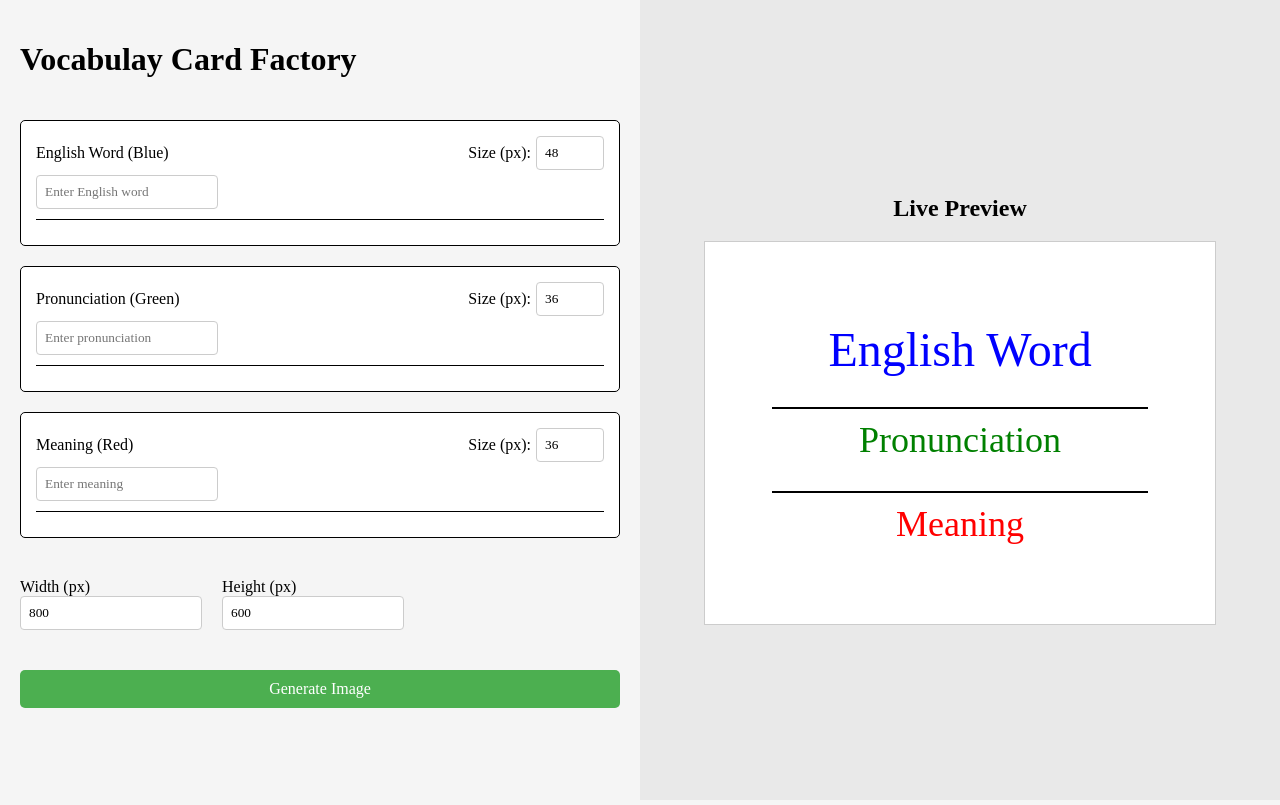
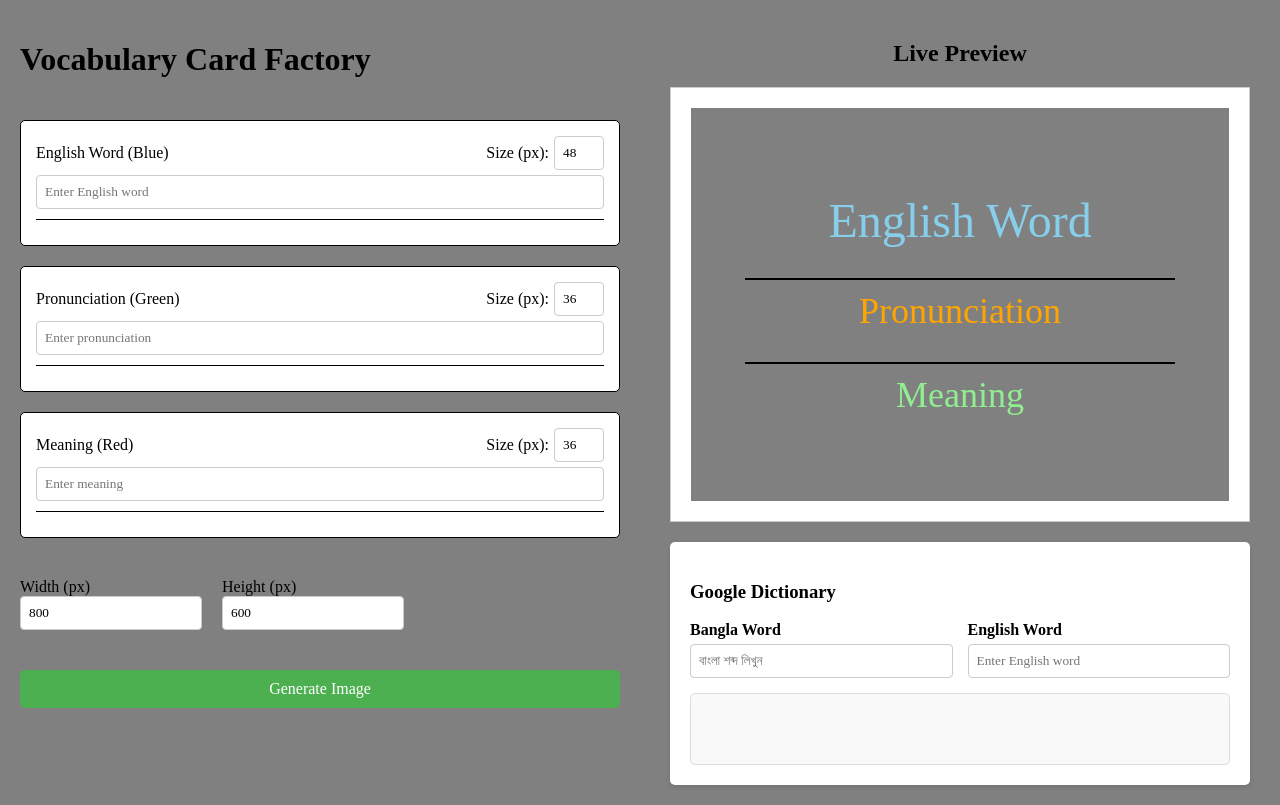
Before and after one commit to Uddesho-Vinno/VocabulayCardFactory, a plain HTML site: page index.html in a window 1280 px wide. Drawn offline with Linux system fonts and the light colour scheme; a web font is replaced by a local one.

Commit message:
Grey Version, Font Size Control With Live Google Translate,

```diff
--- a/index.html
+++ b/index.html
@@ -3,7 +3,7 @@
 <head>
     <meta charset="UTF-8">
     <meta name="viewport" content="width=device-width, initial-scale=1.0">
-    <title>Vocabulay Card Factory</title>
+    <title>Vocabulary Card Factory with Google Dictionary</title>
     <link href="https://fonts.googleapis.com/css2?family=Tiro+Bangla&display=swap" rel="stylesheet">
     <style>
         body {
@@ -11,24 +11,30 @@
             margin: 0;
             padding: 0;
             display: flex;
-            height: 100vh;
-            background-color: #f5f5f5;
+            flex-direction: column;
+            min-height: 100vh;
+            background-color: grey;
+        }
+
+        .main-content {
+            display: flex;
+            flex: 1;
         }
 
         .input-section {
             width: 50%;
             padding: 20px;
             overflow-y: auto;
+            background-color: grey;
         }
 
         .preview-section {
             width: 50%;
             padding: 20px;
-            background-color: #e9e9e9;
+            background-color: grey;
             display: flex;
             flex-direction: column;
             align-items: center;
-            justify-content: center;
         }
 
         .container {
@@ -66,7 +72,7 @@
         }
 
         #pronunciation {
-            color: green;
+            color: rgb(32, 163, 32);
         }
 
         #meaning {
@@ -109,7 +115,7 @@
         }
 
         #card-preview {
-            width: 90%;
+            width: 100%;
             aspect-ratio: 4/3;
             background-color: white;
             border: 1px solid #ccc;
@@ -119,30 +125,70 @@
             align-items: center;
             padding: 20px;
             box-sizing: border-box;
+            margin-bottom: 20px;
+            max-width: 100%;
         }
 
-        input, select {
+        input, select, textarea {
             font-family: 'Tiro Bangla', serif;
             padding: 8px;
             border: 1px solid #ccc;
             border-radius: 4px;
+            width: 100%;
+            box-sizing: border-box;
+        }
+
+        .dictionary-container {
+            width: 90%;
+            background-color: white;
+            padding: 20px;
+            border-radius: 5px;
+            box-shadow: 0 2px 5px rgba(0,0,0,0.1);
+        }
+
+        .dictionary-boxes {
+            display: flex;
+            gap: 15px;
+            margin-bottom: 15px;
+        }
+
+        .dictionary-box {
+            flex: 1;
+        }
+
+        .dictionary-box label {
+            display: block;
+            margin-bottom: 5px;
+            font-weight: bold;
+        }
+
+        .dictionary-result {
+            margin-top: 15px;
+            padding: 10px;
+            border: 1px solid #ddd;
+            border-radius: 5px;
+            min-height: 50px;
+            background-color: #f9f9f9;
         }
 
         @media (max-width: 768px) {
-            body {
+            .main-content {
                 flex-direction: column;
-                height: auto;
             }
             .input-section, .preview-section {
                 width: 100%;
+            }
+            .dictionary-boxes {
+                flex-direction: column;
             }
         }
     </style>
 </head>
 <body>
+    <div class="main-content">
         <div class="input-section">
             <div class="container">
-            <h1>Vocabulay Card Factory</h1>
+                <h1>Vocabulary Card Factory</h1>
 
                 <div class="input-box">
                     <div class="input-header">
@@ -199,11 +245,83 @@
         <div class="preview-section">
             <h2>Live Preview</h2>
             <div id="card-preview"></div>
+
+            <div class="dictionary-container">
+                <h3>Google Dictionary</h3>
+                <div class="dictionary-boxes">
+                    <div class="dictionary-box">
+                        <label for="bn-word">Bangla Word</label>
+                        <input type="text" id="bn-word" placeholder="বাংলা শব্দ লিখুন">
+                    </div>
+                    <div class="dictionary-box">
+                        <label for="en-word">English Word</label>
+                        <input type="text" id="en-word" placeholder="Enter English word">
+                    </div>
+                </div>
+                <div class="dictionary-result" id="dictionary-result"></div>
+            </div>
+        </div>
     </div>
 
     <script src="https://html2canvas.hertzen.com/dist/html2canvas.min.js"></script>
     <script>
-        // Get all input elements
+        // Google Dictionary API integration
+        const bnInput = document.getElementById('bn-word');
+        const enInput = document.getElementById('en-word');
+        const resultDiv = document.getElementById('dictionary-result');
+
+        // Debounce function to limit API calls
+        function debounce(func, timeout = 500){
+            let timer;
+            return (...args) => {
+                clearTimeout(timer);
+                timer = setTimeout(() => { func.apply(this, args); }, timeout);
+            };
+        }
+
+        // Translate function using Google API
+        async function translateText(text, targetLang) {
+            try {
+                const response = await fetch(`https://translate.googleapis.com/translate_a/single?client=gtx&sl=auto&tl=${targetLang}&dt=t&q=${encodeURIComponent(text)}`);
+                const data = await response.json();
+                return data[0][0][0];
+            } catch (error) {
+                console.error("Translation error:", error);
+                return "Translation failed";
+            }
+        }
+
+        // Handle Bangla input
+        bnInput.addEventListener('input', debounce(async (e) => {
+            if(bnInput.value.trim() === "") {
+                enInput.value = "";
+                resultDiv.textContent = "";
+                return;
+            }
+
+            if(bnInput.value) {
+                const translation = await translateText(bnInput.value, 'en');
+                enInput.value = translation;
+                resultDiv.textContent = ` ${bnInput.value} → ${translation}`;
+            }
+        }));
+
+        // Handle English input
+        enInput.addEventListener('input', debounce(async (e) => {
+            if(enInput.value.trim() === "") {
+                bnInput.value = "";
+                resultDiv.textContent = "";
+                return;
+            }
+
+            if(enInput.value) {
+                const translation = await translateText(enInput.value, 'bn');
+                bnInput.value = translation;
+                resultDiv.textContent = ` ${enInput.value} →  ${translation}`;
+            }
+        }));
+
+        // Card preview functionality
         const inputs = [
             document.getElementById('english-word'),
             document.getElementById('pronunciation'),
@@ -215,13 +333,9 @@
             document.getElementById('meaning-size')
         ];
 
-        // Update preview when any input changes
         inputs.forEach(input => {
             input.addEventListener('input', updatePreview);
         });
-
-        // Initial preview update
-        updatePreview();
 
         function updatePreview() {
             const width = document.getElementById('width').value;
@@ -231,60 +345,72 @@
             const pronunciation = document.getElementById('pronunciation').value || "Pronunciation";
             const meaning = document.getElementById('meaning').value || "Meaning";
 
-            // Get font sizes
             const wordSize = document.getElementById('word-size').value;
             const pronunciationSize = document.getElementById('pronunciation-size').value;
             const meaningSize = document.getElementById('meaning-size').value;
 
             const preview = document.getElementById('card-preview');
-            preview.style.width = `${Math.min(width, window.innerWidth * 0.4)}px`;
+            const dictionaryContainer = document.querySelector('.dictionary-container');
+
+            // Set preview width to match dictionary container width
+            preview.style.width = '100%';
+            preview.style.maxWidth = dictionaryContainer.offsetWidth + 'px';
             preview.style.aspectRatio = `${width}/${height}`;
 
             preview.innerHTML = `
-                <div style="width: 100%; height: 100%; display: flex; flex-direction: column; justify-content: center; align-items: center; background-color: white;">
-                    <div style="color: blue; font-size: ${wordSize}px; margin-bottom: 20px; text-align: center;">${englishWord}</div>
+                <div style="width: 100%; height: 100%; display: flex; flex-direction: column; justify-content: center; align-items: center; background-color: grey;">
+                    <div style="color: skyblue; font-size: ${wordSize}px; margin-bottom: 20px; text-align: center;">${englishWord}</div>
                     <div style="width: 80%; height: 2px; background-color: black; margin: 10px 0;"></div>
-                    <div style="color: green; font-size: ${pronunciationSize}px; margin-bottom: 20px; text-align: center;">${pronunciation}</div>
+                    <div style="color: orange; font-size: ${pronunciationSize}px; margin-bottom: 20px; text-align: center;">${pronunciation}</div>
                     <div style="width: 80%; height: 2px; background-color: black; margin: 10px 0;"></div>
-                    <div style="color: red; font-size: ${meaningSize}px; text-align: center;">${meaning}</div>
+                    <div style="color: lightgreen; font-size: ${meaningSize}px; text-align: center;">${meaning}</div>
                 </div>
             `;
         }
+
+        // Initialize preview on load
+        document.addEventListener('DOMContentLoaded', function() {
+            updatePreview();
+        });
+
+        window.addEventListener('resize', function() {
+            const preview = document.getElementById('card-preview');
+            const dictionaryContainer = document.querySelector('.dictionary-container');
+            preview.style.maxWidth = dictionaryContainer.offsetWidth + 'px';
+            updatePreview();
+        });
 
         document.getElementById('generate-btn').addEventListener('click', function() {
             const width = document.getElementById('width').value;
             const height = document.getElementById('height').value;
 
-            const englishWord = document.getElementById('english-word').value;
-            const pronunciation = document.getElementById('pronunciation').value;
-            const meaning = document.getElementById('meaning').value;
+            const englishWord = document.getElementById('english-word').value || "English Word";
+            const pronunciation = document.getElementById('pronunciation').value || "Pronunciation";
+            const meaning = document.getElementById('meaning').value || "Meaning";
 
-            // Get font sizes
             const wordSize = document.getElementById('word-size').value;
             const pronunciationSize = document.getElementById('pronunciation-size').value;
             const meaningSize = document.getElementById('meaning-size').value;
 
-            // Create a temporary div for capturing
             const tempDiv = document.createElement('div');
             tempDiv.style.width = `${width}px`;
             tempDiv.style.height = `${height}px`;
             tempDiv.style.padding = '20px';
             tempDiv.style.position = 'absolute';
             tempDiv.style.left = '-9999px';
-            tempDiv.style.backgroundColor = 'white';
+            tempDiv.style.backgroundColor = 'grey';
             document.body.appendChild(tempDiv);
 
             tempDiv.innerHTML = `
-                <div style="width: 100%; height: 100%; display: flex; flex-direction: column; justify-content: center; align-items: center; background-color: white;">
-                    <div style="color: blue; font-size: ${wordSize}px; margin-bottom: 20px; text-align: center;">${englishWord}</div>
+                <div style="width: 100%; height: 100%; display: flex; flex-direction: column; justify-content: center; align-items: center; background-color: grey;">
+                    <div style="color: skyblue; font-size: ${wordSize}px; margin-bottom: 20px; text-align: center;">${englishWord}</div>
                     <div style="width: 80%; height: 2px; background-color: black; margin: 10px 0;"></div>
-                    <div style="color: green; font-size: ${pronunciationSize}px; margin-bottom: 20px; text-align: center;">${pronunciation}</div>
+                    <div style="color: orange; font-size: ${pronunciationSize}px; margin-bottom: 20px; text-align: center;">${pronunciation}</div>
                     <div style="width: 80%; height: 2px; background-color: black; margin: 10px 0;"></div>
-                    <div style="color: red; font-size: ${meaningSize}px; text-align: center;">${meaning}</div>
+                    <div style="color: lightgreen; font-size: ${meaningSize}px; text-align: center;">${meaning}</div>
                 </div>
             `;
 
-            // Use html2canvas to generate and download the image
             html2canvas(tempDiv).then(canvas => {
                 const link = document.createElement('a');
                 link.download = 'word-card.png';
@@ -293,11 +419,6 @@
                 document.body.removeChild(tempDiv);
             });
         });
-
-        // Handle window resize
-        window.addEventListener('resize', function() {
-            updatePreview();
-        });
     </script>
 </body>
 </html>
```
Lines whose indentation alone changed are shown as unchanged.
